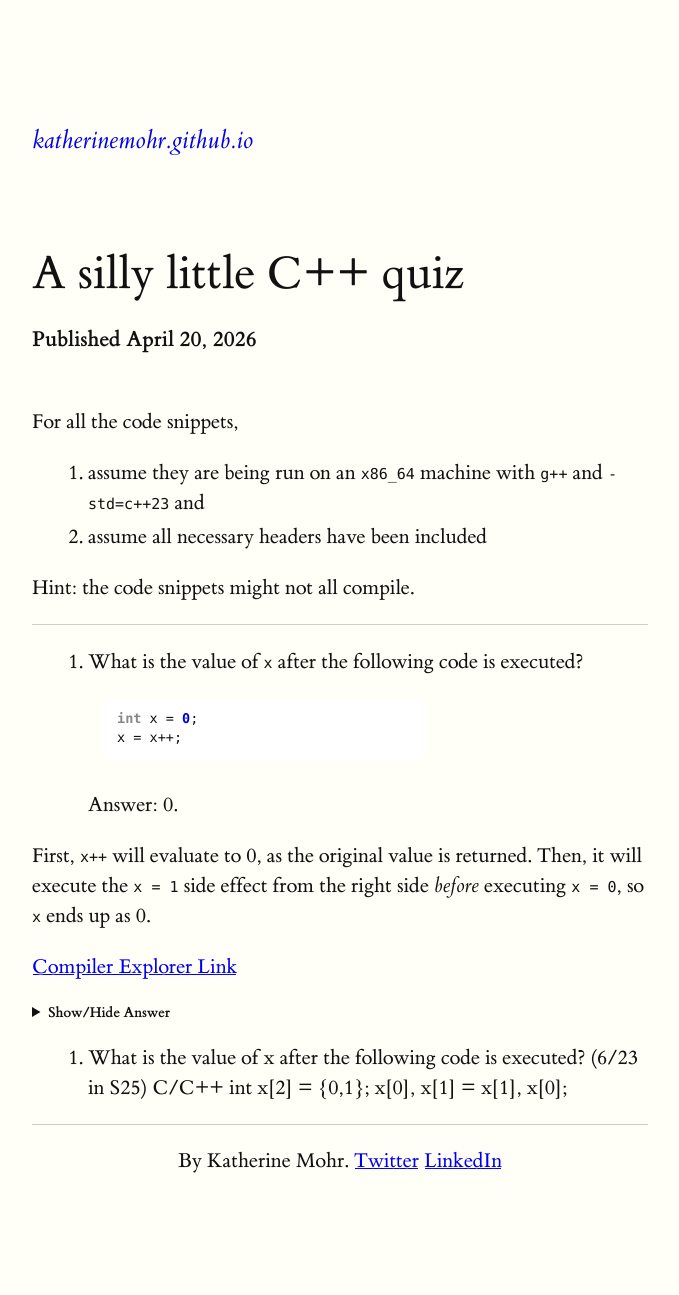
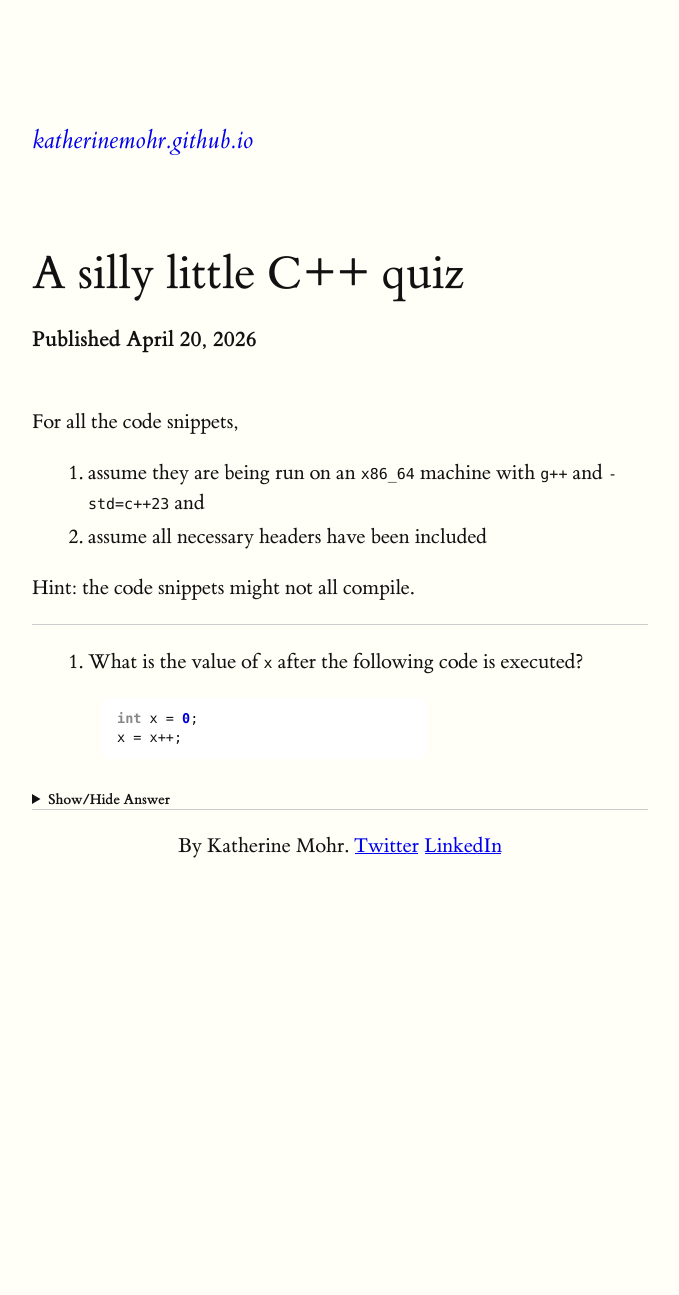
Before and after one commit to katherinemohr/katherinemohr.github.io, a Jekyll site: the page built from _drafts/2026-04-20-cpp-quiz.md, in a window 1280 px wide. Shown: the whole page, without its empty margins (128-807 px from the left). Built offline with Jekyll 4.4.1, drawn with Linux system fonts in a browser that asks for light colours; after the commit the page ends 980 px from its top, so only the background shows below that.

Commit message:
trying quiz things, probably gonna revert this

````diff
--- a/_drafts/2026-04-20-cpp-quiz.md
+++ b/_drafts/2026-04-20-cpp-quiz.md
@@ -15,32 +15,20 @@ Hint: the code snippets might not all compile.
 
 ---
 
-1. What is the value of `x` after the following code is executed?
+{% capture q1 %}
+What is the value of `x` after the following code is executed?
 ```cpp
 int x = 0;
 x = x++;
 ```
-Answer:
-0.
+{% endcapture %}
 
-First, `x++` will evaluate to 0, as the original value is returned.
-Then, it will execute the `x = 1` side effect from the right side _before_
-executing `x = 0`, so `x` ends up as 0.
+{% capture a1 %}
+`0`.
+
+First, `x++` evaluates to `0` (returns old value).
+Then the increment side effect makes `x` become `1`, but assignment writes the old `0` back, so the final `x` is `0`.
 
 [Compiler Explorer Link](https://godbolt.org/z/MdEKWscqq)
-
-<details>
-   <summary><strong>Show/Hide Answer</strong></summary>
-
-   **Answer:** `0`
-
-   First, `x++` evaluates to `0` because it returns the original value.
-   Then, the increment side effect would make `x` become `1`, but that value is overwritten by the assignment of the original `0`, so `x` ends as `0`.
-
-   [Compiler Explorer Link](https://godbolt.org/z/MdEKWscqq)
-</details>
-
-2. What is the value of x after the following code is executed? (6/23 in S25)
-C/C++
-int x[2] = {0,1};
-x[0], x[1] = x[1], x[0];
+{% endcapture %}
+{% include qna.html question=q1 answer=a1 %}
--- /dev/null
+++ b/_includes/qna.html
@@ -0,0 +1,7 @@
+1. {{ include.question }}
+  <details class="qna-answer">
+    <summary>{{ include.summary | default: "Show/Hide Answer" }}</summary>
+    <div class="qna-answer-content">
+      {{ include.answer | markdownify }}
+    </div>
+  </details>
--- a/_layouts/default.html
+++ b/_layouts/default.html
@@ -24,6 +24,7 @@
 
     <link href="/css/tufte.css" rel="stylesheet" />
     <link href="/css/code_box.css" rel="stylesheet" />
+    <link href="/css/qna.css" rel="stylesheet" />
     <link href="/css/code_fonts/pastie.css" rel="stylesheet" />
     <link
       rel="alternate"
--- /dev/null
+++ b/css/qna.css
@@ -0,0 +1,30 @@
+/* Q&A blocks */
+.qna {
+  width: 55%;
+  margin: 1rem 0 1.25rem;
+  padding: 0.75rem 1rem;
+}
+
+.qna-question > *:first-child {
+  margin-top: 0;
+}
+
+.qna-question > *:last-child {
+  margin-bottom: 0.75rem;
+}
+
+.qna-answer summary {
+  cursor: pointer;
+  font-weight: 600;
+  user-select: none;
+}
+
+.qna-answer-content {
+  margin-top: 0.6rem;
+}
+
+@media (max-width: 760px) {
+  .qna {
+    width: 100%;
+  }
+}
````
